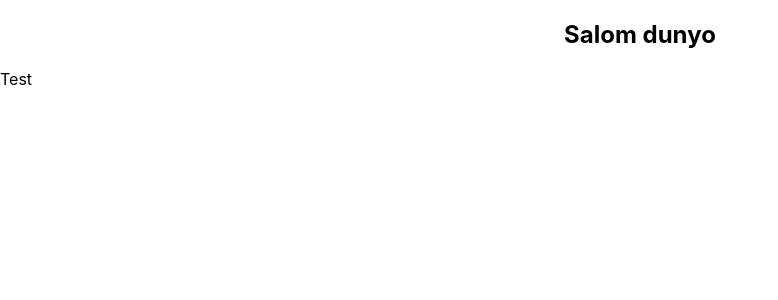
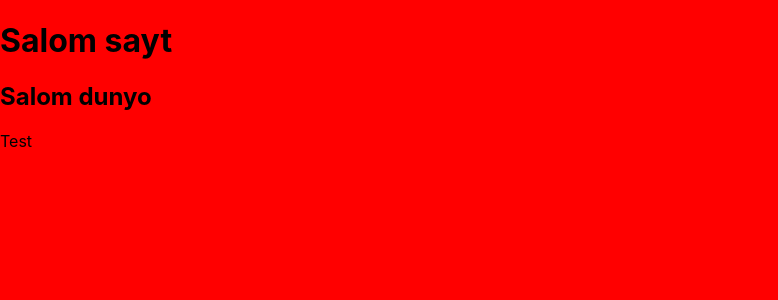
Before and after one commit to the-rustambek/dizipro-frontend, a React (Create React App) app: page / in a window 1280 px wide. Shown: the top 300 px of the page, without its empty margins (0-778 px from the left). Built offline with nearby package versions, Linux system fonts and the light colour scheme.

Commit message:
add children

```diff
--- a/package.json
+++ b/package.json
@@ -9,6 +9,8 @@
     "react": "^17.0.2",
     "react-dom": "^17.0.2",
     "react-scripts": "4.0.3",
+    "sass": "^1.44.0",
+    "scss": "^0.2.4",
     "web-vitals": "^1.1.2"
   },
   "scripts": {
--- a/src/App.css
+++ /dev/null
@@ -1,38 +0,0 @@
-.App {
-  text-align: center;
-}
-
-.App-logo {
-  height: 40vmin;
-  pointer-events: none;
-}
-
-@media (prefers-reduced-motion: no-preference) {
-  .App-logo {
-    animation: App-logo-spin infinite 20s linear;
-  }
-}
-
-.App-header {
-  background-color: #282c34;
-  min-height: 100vh;
-  display: flex;
-  flex-direction: column;
-  align-items: center;
-  justify-content: center;
-  font-size: calc(10px + 2vmin);
-  color: white;
-}
-
-.App-link {
-  color: #61dafb;
-}
-
-@keyframes App-logo-spin {
-  from {
-    transform: rotate(0deg);
-  }
-  to {
-    transform: rotate(360deg);
-  }
-}
--- a/src/App.jsx
+++ b/src/App.jsx
@@ -1,10 +1,13 @@
 import logo from './logo.svg';
-import './App.css';
+import './App.scss';
 
 function App() {
   const isTrue = true;
   return (
     <>
+    <Header>
+      <h1>Salom sayt</h1>
+    </Header>
     <div className="App">
       {isTrue && <h2>Salom dunyo</h2>}
     </div>
@@ -13,4 +16,10 @@ function App() {
   );
 }
 
+
+function Header({children}){
+  console.log(children);
+  return <header>{children}</header>;
+}
+
 export default App;
--- /dev/null
+++ b/src/App.scss
@@ -0,0 +1,5 @@
+$color: red;
+
+body{
+  background-color: $color;
+}
```
Also changed, not shown: 1 other file (tests, documents, lock files or other folders).
